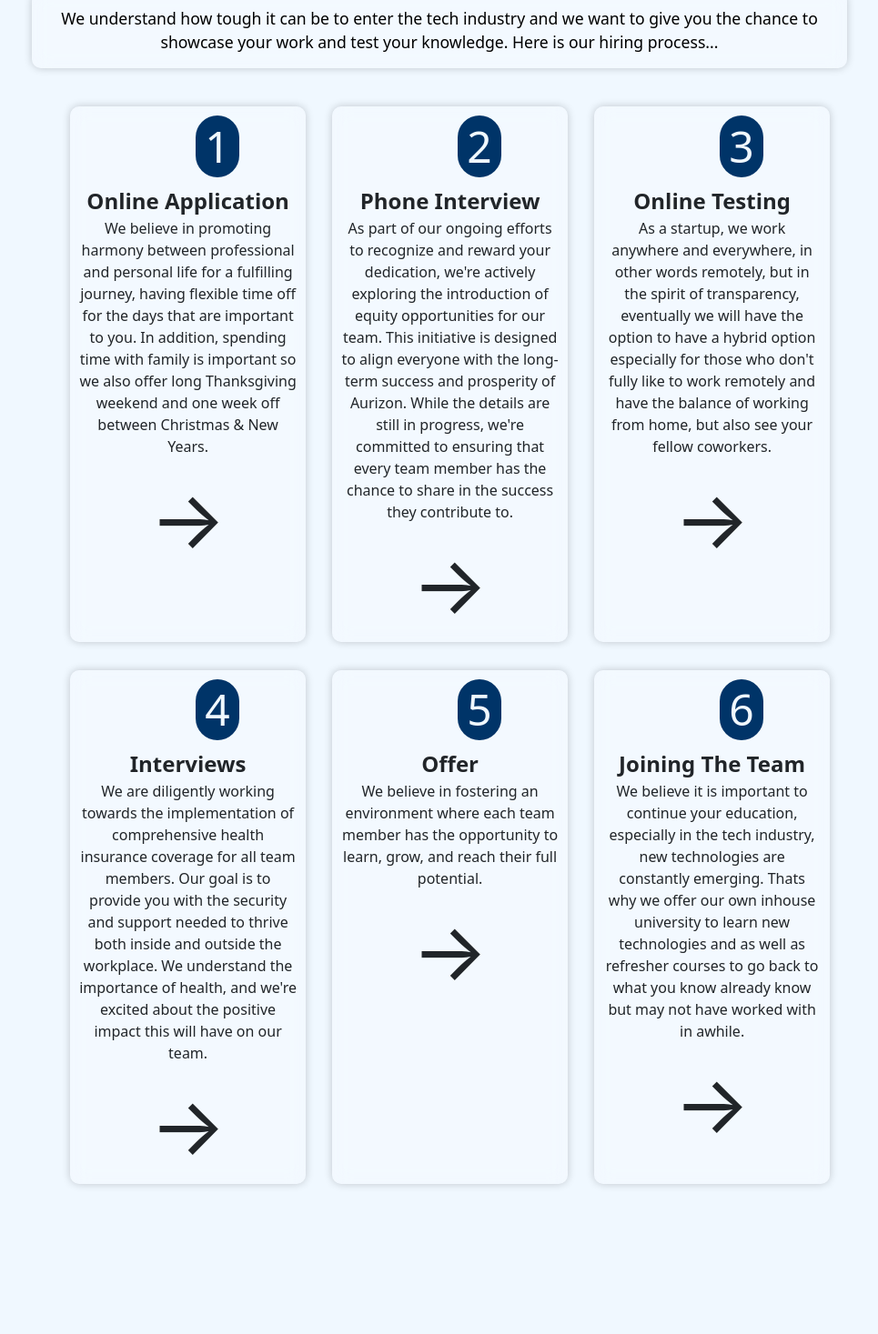
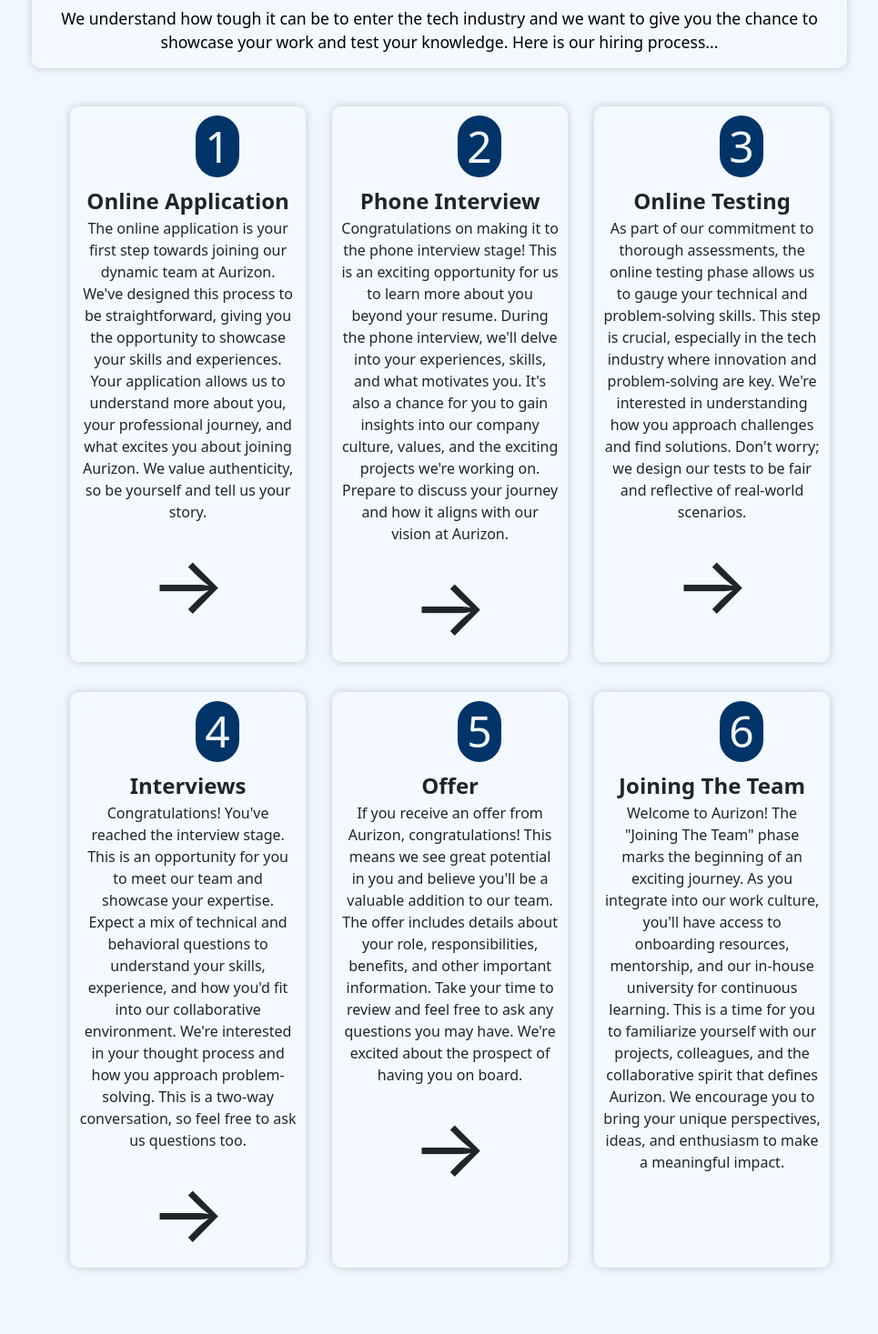
Before and after one commit to jdelvalle12/aurizon, a React (Create React App) app in the folder client/: page /careers in a window 1280 px wide. Shown: the part 4323-5790 px from the top of the page at 91% size, without its empty margins (221-1186 px from the left). Built offline with nearby package versions, Linux system fonts and the light colour scheme.

Commit message:
completed the section for hiring process. more content to be added.

```diff
--- a/client/src/App.css
+++ b/client/src/App.css
@@ -2777,7 +2777,7 @@
   position: absolute;
   margin-top: -6.3rem;
   width: 100%;
-  height: 16%;
+  height: 13%;
   object-fit: cover;
 }
 
--- a/client/src/pages/Careers.js
+++ b/client/src/pages/Careers.js
@@ -155,51 +155,63 @@
               <ul>
                 <li>
                     <h3>1</h3>
-                    <strong>Online Application</strong> We believe in promoting harmony between professional
-                    and personal life for a fulfilling journey, having flexible time off for the days that
-                    are important to you. In addition, spending time with family is important so we also offer
-                    long Thanksgiving weekend and one week off between Christmas & New Years.
+                    <strong>Online Application</strong>The online application is your first
+                    step towards joining our dynamic team at Aurizon. We've designed this
+                    process to be straightforward, giving you the opportunity to showcase
+                    your skills and experiences. Your application allows us to understand
+                    more about you, your professional journey, and what excites you about
+                    joining Aurizon. We value authenticity, so be yourself and tell us your
+                    story.
                 <span className='hiring-arrow'>&rarr;</span>
                 </li>
                 <li>
                     <h3>2</h3>
-                    <strong>Phone Interview</strong> As part of our ongoing efforts to recognize and reward your dedication,
-                    we're actively exploring the introduction of equity opportunities for our team. This initiative
-                    is designed to align everyone with the long-term success and prosperity of Aurizon. While
-                    the details are still in progress, we're committed to ensuring that every team member has the
-                    chance to share in the success they contribute to.
+                    <strong>Phone Interview</strong>Congratulations on making it to the phone
+                    interview stage! This is an exciting opportunity for us to learn more about
+                    you beyond your resume. During the phone interview, we'll delve into your
+                    experiences, skills, and what motivates you. It's also a chance for you to
+                    gain insights into our company culture, values, and the exciting projects
+                    we're working on. Prepare to discuss your journey and how it aligns with our
+                    vision at Aurizon.
                     <span className='hiring-arrow'>&rarr;</span>
                 </li>
                 <li>
                     <h3>3</h3>
-                    <strong>Online Testing</strong> As a startup, we work anywhere and everywhere, in other words remotely,
-                    but in the spirit of transparency, eventually we will have the option to have a hybrid option
-                    especially for those who don't fully like to work remotely and have the balance of working from
-                    home, but also see your fellow coworkers.
+                    <strong>Online Testing</strong>As part of our commitment to thorough
+                    assessments, the online testing phase allows us to gauge your technical
+                    and problem-solving skills. This step is crucial, especially in the tech
+                    industry where innovation and problem-solving are key. We're interested
+                    in understanding how you approach challenges and find solutions. Don't worry;
+                    we design our tests to be fair and reflective of real-world scenarios.
                     <span className='hiring-arrow'>&rarr;</span>
                 </li>
                 <li>
                     <h3>4</h3>
-                    <strong>Interviews</strong> We are diligently working towards the implementation of comprehensive health
-                    insurance coverage for all team members. Our goal is to provide you with the security and support
-                    needed to thrive both inside and outside the workplace. We understand the importance of health,
-                    and we're excited about the positive impact this will have on our team.
+                    <strong>Interviews</strong>Congratulations! You've reached the interview
+                    stage. This is an opportunity for you to meet our team and showcase your
+                    expertise. Expect a mix of technical and behavioral questions to understand
+                    your skills, experience, and how you'd fit into our collaborative environment. We're interested in your thought process and how you approach problem-solving. This is a two-way conversation, so feel free to ask us questions too.
                     <span className='hiring-arrow'>&rarr;</span>
                 </li>
                 <li>
                     <h3>5</h3>
-                    <strong>Offer</strong> We believe in fostering an environment where each
-                    team member has the opportunity to learn, grow, and reach their
-                    full potential.
+                    <strong>Offer</strong>If you receive an offer from Aurizon, congratulations!
+                    This means we see great potential in you and believe you'll be a valuable
+                    addition to our team. The offer includes details about your role, responsibilities,
+                    benefits, and other important information. Take your time to review and feel
+                    free to ask any questions you may have. We're excited about the prospect of
+                    having you on board.
                     <span className='hiring-arrow'>&rarr;</span>
                 </li>
                 <li>
                     <h3>6</h3>
-                    <strong>Joining The Team</strong> We believe it is important to continue your education, especially in the
-                    tech industry, new technologies are constantly emerging. Thats why we offer our own inhouse university
-                    to learn new technologies and as well as refresher courses to go back to what you know already know but
-                    may not have worked with in awhile.
-                    <span className='hiring-arrow'>&rarr;</span>
+                    <strong>Joining The Team</strong>Welcome to Aurizon! The "Joining The Team"
+                    phase marks the beginning of an exciting journey. As you integrate into our
+                    work culture, you'll have access to onboarding resources, mentorship, and our
+                    in-house university for continuous learning. This is a time for you to familiarize
+                    yourself with our projects, colleagues, and the collaborative spirit that defines
+                    Aurizon. We encourage you to bring your unique perspectives, ideas, and enthusiasm
+                    to make a meaningful impact.
                 </li>
             </ul>
         </div>
```
